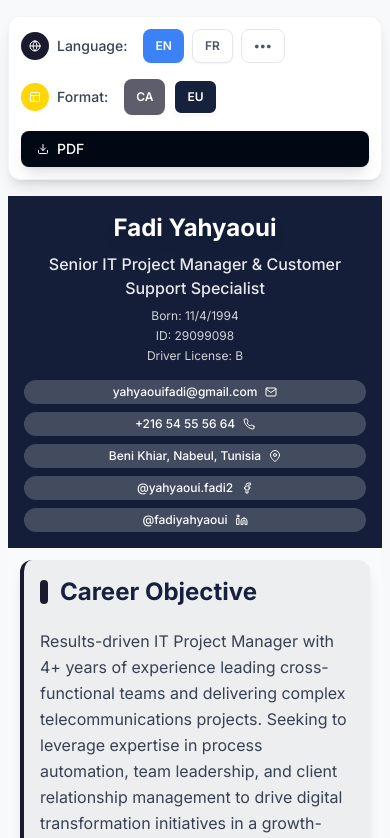
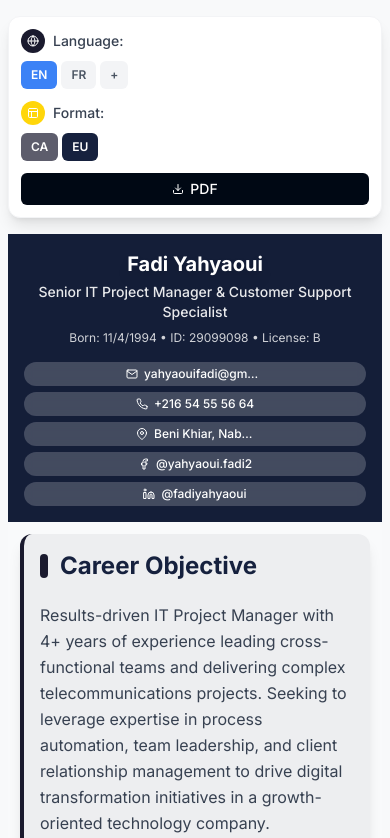
Before and after one commit to fadiyahyaoui/cv-fadi-yahyaoui, a React (Vite) app: page / in a window 390 px wide. Shown: the top 838 px of the page. Built offline with nearby package versions, Linux system fonts and the light colour scheme.

Commit message:
Clean up mobile UI: compact control panel and organized header layout

```diff
--- a/src/components/CVTemplate.tsx
+++ b/src/components/CVTemplate.tsx
@@ -138,36 +138,34 @@ const CVTemplate: React.FC<CVTemplateProps> = ({ data, language, format }) => {
       <header className="text-white p-4 md:p-6 relative overflow-hidden" style={styles.headerStyle}>
         <div className="absolute inset-0 bg-black bg-opacity-10"></div>
         <div className="relative z-10">
-          <div className="flex flex-col space-y-4 md:flex-row md:items-center md:justify-between md:space-y-0">
-            <div className="text-center md:text-left order-1 md:order-1">
-              <h1 className="text-2xl md:text-4xl font-bold mb-2 drop-shadow-lg">{data.personal.name}</h1>
-              <h2 className="text-base md:text-lg opacity-90 font-medium mb-2">{getLocalizedText(data.personal.title)}</h2>
-              <div className="text-xs md:text-sm opacity-80 space-y-1">
-                <p>Born: 11/4/1994</p>
-                <p>ID: 29099098</p>
-                <p>Driver License: B</p>
+          <div className="space-y-4 md:flex md:items-start md:justify-between md:space-y-0">
+            <div className="text-center md:text-left">
+              <h1 className="text-xl md:text-4xl font-bold mb-1 md:mb-2 drop-shadow-lg">{data.personal.name}</h1>
+              <h2 className="text-sm md:text-lg opacity-90 font-medium mb-2">{getLocalizedText(data.personal.title)}</h2>
+              <div className="text-xs md:text-sm opacity-80 space-y-0.5 md:space-y-1">
+                <p>Born: 11/4/1994 • ID: 29099098 • License: B</p>
               </div>
             </div>
-            <div className="flex flex-col space-y-2 order-2 md:order-2 md:text-right">
-              <a href={`mailto:${data.personal.email}`} className="flex items-center justify-center md:justify-end space-x-2 bg-white bg-opacity-20 rounded-full px-3 py-1 backdrop-blur-sm hover:bg-opacity-30 transition-all text-xs md:text-sm">
-                <span className="font-medium truncate">{data.personal.email}</span>
+            <div className="grid grid-cols-1 gap-1.5 md:flex md:flex-col md:space-y-2 md:text-right">
+              <a href={`mailto:${data.personal.email}`} className="flex items-center justify-center md:justify-end space-x-1.5 bg-white bg-opacity-20 rounded-full px-2.5 py-1 backdrop-blur-sm hover:bg-opacity-30 transition-all text-xs">
                 <FiMail className="w-3 h-3 flex-shrink-0" />
+                <span className="font-medium truncate max-w-[120px] md:max-w-none">{data.personal.email}</span>
               </a>
-              <a href={`tel:${data.personal.phone}`} className="flex items-center justify-center md:justify-end space-x-2 bg-white bg-opacity-20 rounded-full px-3 py-1 backdrop-blur-sm hover:bg-opacity-30 transition-all text-xs md:text-sm">
+              <a href={`tel:${data.personal.phone}`} className="flex items-center justify-center md:justify-end space-x-1.5 bg-white bg-opacity-20 rounded-full px-2.5 py-1 backdrop-blur-sm hover:bg-opacity-30 transition-all text-xs">
+                <FiPhone className="w-3 h-3 flex-shrink-0" />
                 <span className="font-medium">{data.personal.phone}</span>
-                <FiPhone className="w-3 h-3 flex-shrink-0" />
               </a>
-              <a href="https://maps.google.com/?q=Beni+Khiar+Nabeul+Tunisia" target="_blank" rel="noopener noreferrer" className="flex items-center justify-center md:justify-end space-x-2 bg-white bg-opacity-20 rounded-full px-3 py-1 backdrop-blur-sm hover:bg-opacity-30 transition-all text-xs md:text-sm">
-                <span className="font-medium truncate">{getLocalizedText(data.personal.location)}</span>
+              <a href="https://maps.google.com/?q=Beni+Khiar+Nabeul+Tunisia" target="_blank" rel="noopener noreferrer" className="flex items-center justify-center md:justify-end space-x-1.5 bg-white bg-opacity-20 rounded-full px-2.5 py-1 backdrop-blur-sm hover:bg-opacity-30 transition-all text-xs">
                 <FiMapPin className="w-3 h-3 flex-shrink-0" />
+                <span className="font-medium truncate max-w-[100px] md:max-w-none">{getLocalizedText(data.personal.location)}</span>
               </a>
-              <a href="https://facebook.com/yahyaoui.fadi2" target="_blank" rel="noopener noreferrer" className="flex items-center justify-center md:justify-end space-x-2 bg-white bg-opacity-20 rounded-full px-3 py-1 backdrop-blur-sm hover:bg-opacity-30 transition-all text-xs md:text-sm">
-                <span className="font-medium truncate">@yahyaoui.fadi2</span>
+              <a href="https://facebook.com/yahyaoui.fadi2" target="_blank" rel="noopener noreferrer" className="flex items-center justify-center md:justify-end space-x-1.5 bg-white bg-opacity-20 rounded-full px-2.5 py-1 backdrop-blur-sm hover:bg-opacity-30 transition-all text-xs">
                 <FiFacebook className="w-3 h-3 flex-shrink-0" />
+                <span className="font-medium truncate max-w-[100px] md:max-w-none">@yahyaoui.fadi2</span>
               </a>
-              <a href="https://linkedin.com/in/fadiyahyaoui" target="_blank" rel="noopener noreferrer" className="flex items-center justify-center md:justify-end space-x-2 bg-white bg-opacity-20 rounded-full px-3 py-1 backdrop-blur-sm hover:bg-opacity-30 transition-all text-xs md:text-sm">
-                <span className="font-medium truncate">@fadiyahyaoui</span>
+              <a href="https://linkedin.com/in/fadiyahyaoui" target="_blank" rel="noopener noreferrer" className="flex items-center justify-center md:justify-end space-x-1.5 bg-white bg-opacity-20 rounded-full px-2.5 py-1 backdrop-blur-sm hover:bg-opacity-30 transition-all text-xs">
                 <FiLinkedin className="w-3 h-3 flex-shrink-0" />
+                <span className="font-medium truncate max-w-[100px] md:max-w-none">@fadiyahyaoui</span>
               </a>
             </div>
           </div>
--- a/src/components/ControlPanel.tsx
+++ b/src/components/ControlPanel.tsx
@@ -58,43 +58,42 @@ const ControlPanel: React.FC<ControlPanelProps> = ({
 
   return (
     <div ref={panelRef} className="bg-white shadow-lg rounded-xl p-3 md:p-4 mb-4 md:mb-6 border border-gray-100">
-      <div className="flex flex-col md:flex-row md:items-center md:justify-between gap-4">
-        <div className="flex items-center space-x-4">
+      <div className="space-y-3 md:space-y-0 md:flex md:items-center md:justify-between md:gap-4">
+        {/* Language Section */}
+        <div className="flex flex-col sm:flex-row sm:items-center space-y-2 sm:space-y-0 sm:space-x-3">
           <div className="flex items-center space-x-2">
-            <div className="p-2 rounded-full" style={{ backgroundColor: '#1a1a2e' }}>
+            <div className="p-1.5 rounded-full" style={{ backgroundColor: '#1a1a2e' }}>
               <FiGlobe className="text-white w-3 h-3" />
             </div>
             <span className="font-medium text-gray-700 text-sm">Language:</span>
           </div>
-          <div className="flex space-x-2">
-            <div className="flex space-x-2 md:contents">
+          <div className="flex space-x-1">
             {languages.slice(0, 2).map((lang) => (
               <button
                 key={lang.code}
                 onClick={() => handleLanguageClick(lang.code)}
-                  className={`lang-${lang.code} px-3 py-2 rounded-lg text-xs font-semibold transition-all shadow-sm ${
+                className={`lang-${lang.code} px-2.5 py-1.5 rounded-md text-xs font-semibold transition-all ${
                   language === lang.code
                     ? 'bg-blue-500 text-white'
-                      : 'bg-white text-gray-600 hover:bg-gray-50 border border-gray-200'
+                    : 'bg-gray-100 text-gray-600 hover:bg-gray-200'
                 }`}
               >
                 {lang.name}
               </button>
             ))}
-            </div>
             <div className="relative md:contents">
-              <button className="md:hidden px-3 py-2 rounded-lg text-xs font-semibold bg-white text-gray-600 border border-gray-200 hover:bg-gray-50" onClick={() => document.getElementById('lang-dropdown')?.classList.toggle('hidden')}>
-                •••
+              <button className="md:hidden px-2.5 py-1.5 rounded-md text-xs font-semibold bg-gray-100 text-gray-600 hover:bg-gray-200" onClick={() => document.getElementById('lang-dropdown')?.classList.toggle('hidden')}>
+                +
               </button>
-              <div id="lang-dropdown" className="hidden absolute top-full left-0 mt-1 bg-white border border-gray-200 rounded-lg shadow-lg z-10 md:relative md:flex md:space-x-2 md:bg-transparent md:border-0 md:shadow-none">
+              <div id="lang-dropdown" className="hidden absolute top-full left-0 mt-1 bg-white border border-gray-200 rounded-lg shadow-lg z-20 min-w-[80px] md:relative md:flex md:space-x-1 md:bg-transparent md:border-0 md:shadow-none">
                 {languages.slice(2).map((lang) => (
                   <button
                     key={lang.code}
                     onClick={() => {handleLanguageClick(lang.code); document.getElementById('lang-dropdown')?.classList.add('hidden');}}
-                    className={`lang-${lang.code} block w-full text-left px-3 py-2 rounded-lg text-xs font-semibold transition-all md:shadow-sm ${
+                    className={`lang-${lang.code} block w-full text-center px-2.5 py-1.5 rounded-md text-xs font-semibold transition-all md:inline-block md:w-auto ${
                       language === lang.code
                         ? 'bg-blue-500 text-white'
-                        : 'bg-white text-gray-600 hover:bg-gray-50 md:border md:border-gray-200'
+                        : 'bg-gray-100 text-gray-600 hover:bg-gray-200'
                     }`}
                   >
                     {lang.name}
@@ -105,21 +104,22 @@ const ControlPanel: React.FC<ControlPanelProps> = ({
           </div>
         </div>
 
-        <div className="flex items-center space-x-4">
+        {/* Format Section */}
+        <div className="flex flex-col sm:flex-row sm:items-center space-y-2 sm:space-y-0 sm:space-x-3">
           <div className="flex items-center space-x-2">
-            <div className="p-2 rounded-full" style={{ backgroundColor: '#ffd60a' }}>
+            <div className="p-1.5 rounded-full" style={{ backgroundColor: '#ffd60a' }}>
               <FiLayout className="text-white w-3 h-3" />
             </div>
             <span className="font-medium text-gray-700 text-sm">Format:</span>
           </div>
-          <div className="flex space-x-2">
+          <div className="flex space-x-1">
             {formats.map((fmt) => (
               <button
                 key={fmt.value}
                 onClick={() => handleFormatClick(fmt.value)}
-                className={`format-${fmt.value} px-3 py-2 rounded-lg text-xs font-semibold transition-all shadow-sm text-white ${
+                className={`format-${fmt.value} px-2.5 py-1.5 rounded-md text-xs font-semibold transition-all text-white ${
                   format === fmt.value
-                    ? 'border-2 border-white'
+                    ? 'ring-2 ring-white ring-offset-1'
                     : 'opacity-70 hover:opacity-100'
                 }`}
                 style={fmt.style}
@@ -130,9 +130,10 @@ const ControlPanel: React.FC<ControlPanelProps> = ({
           </div>
         </div>
 
+        {/* Download Button */}
         <button
           onClick={handleDownloadClick}
-          className="download-btn text-white px-4 py-2 rounded-lg font-medium transition-all flex items-center space-x-2 shadow-lg text-sm"
+          className="download-btn text-white px-3 py-1.5 rounded-md font-medium transition-all flex items-center justify-center space-x-1.5 text-sm w-full sm:w-auto"
           style={{ backgroundColor: '#000814' }}
         >
           <FiDownload className="w-3 h-3" />
```
Also changed, not shown: photo_1_2025-07-06_15-45-14.jpg (added). Lines whose indentation alone changed are shown as unchanged.
